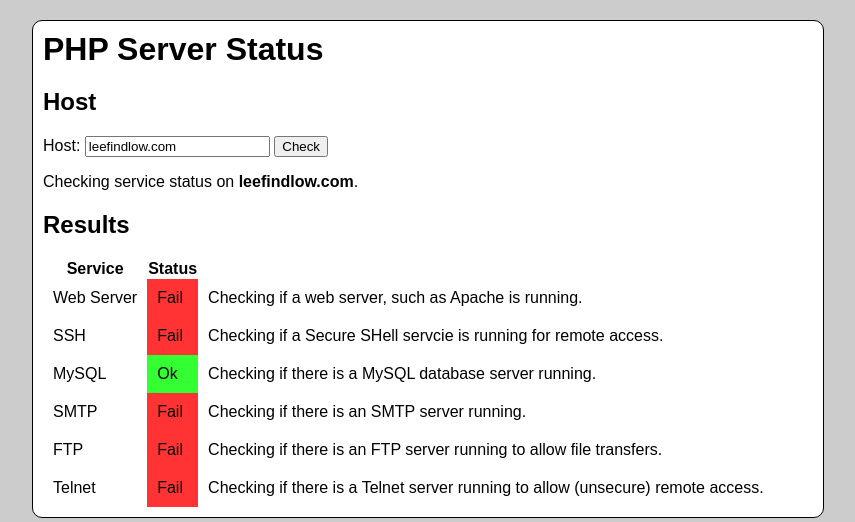
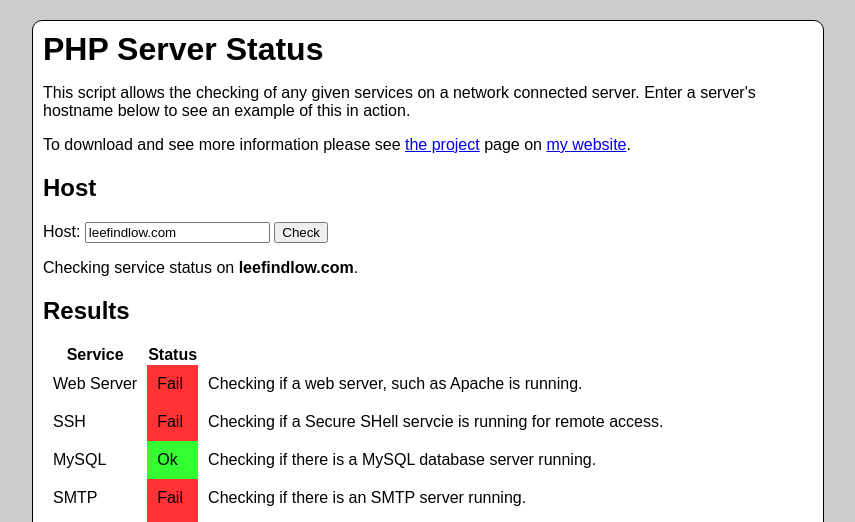
Before and after one commit to leefindlow/phpserverstatus, a PHP site: page / in a window 1280 px wide. Shown: the top 522 px of the page, without its empty margins (212-1067 px from the left). Run offline with PHP 8.4, Linux system fonts and the light colour scheme; data that the repository does not hold is empty; grey boxes are pictures that could not be loaded.

Commit message:
Added brief description & meta tags

```diff
--- a/index.php
+++ b/index.php
@@ -18,10 +18,15 @@ $cfg['services'][5]	=	array('name' => 'Telnet','port' => 23, 'description' => 'C
 		<title>PHP Server Status</title>
 		<meta http-equiv="Content-Type" content="text/html; charset=UTF-8">
 		<style type="text/css" media="screen">@import "./style.css";</style>
+		<meta name="author" value="Lee Findlow <projects@leefindlow.com>">
+		<meta name="keywords" value="server,status,ping,server status,status checker,server checker">
+		<meta name="description" value="PHP Script to allow the checking of the status of a Server.">
 	</head>
 	<body>
 		<div class="wrapper">
 		<h1>PHP Server Status</h1>
+		<p>This script allows the checking of any given services on a network connected server. Enter a server's hostname below to see an example of this in action.</p>
+		<p>To download and see more information please see <a href="http://leefindlow.com/projects/server-status/">the project</a> page on <a href="http://leefindlow.com/">my website</a>.</p>
 		<h2>Host</h2>
 		<form action="<?php echo $_SERVER['REQUEST_URI']; ?>" method="GET">
 		Host: <input type="text" name="host" value="<?php echo $cfg['host']; ?>">
```
